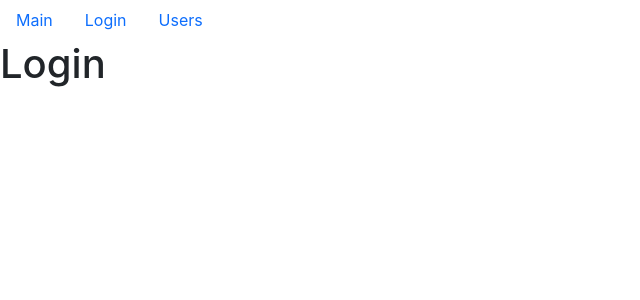
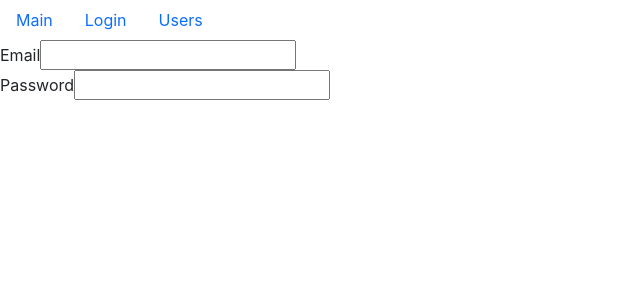
Before and after one commit to Kettengeschwindigkeit/Junior-Frontend-Developer-Profession-React-Module-CP-Fast-Company, a React (Create React App) app: page /login in a window 1280 px wide. Shown: the top 300 px of the page, without its empty margins (0-640 px from the left). Built offline with nearby package versions, Linux system fonts and the light colour scheme.

Commit message:
9. Forms. Part I. Form creating

```diff
--- a/src/app/App.js
+++ b/src/app/App.js
@@ -3,7 +3,7 @@
 import Navbar from "./components/navbar";
 import Users from "./components/users";
 import Main from "./components/main";
-import Login from "./components/login";
+import Login from "./layouts/login";
 
 function App() {
     return (
--- /dev/null
+++ b/src/app/layouts/login.jsx
@@ -0,0 +1,18 @@
+import React from "react";
+
+const Login = () => {
+    return (
+        <form action="">
+            <div>
+                <label htmlFor="email">Email</label>
+                <input type="text" id="email" />
+            </div>
+            <div>
+                <label htmlFor="password">Password</label>
+                <input type="password" id="password" />
+            </div>
+        </form>
+    );
+};
+
+export default Login;
```
